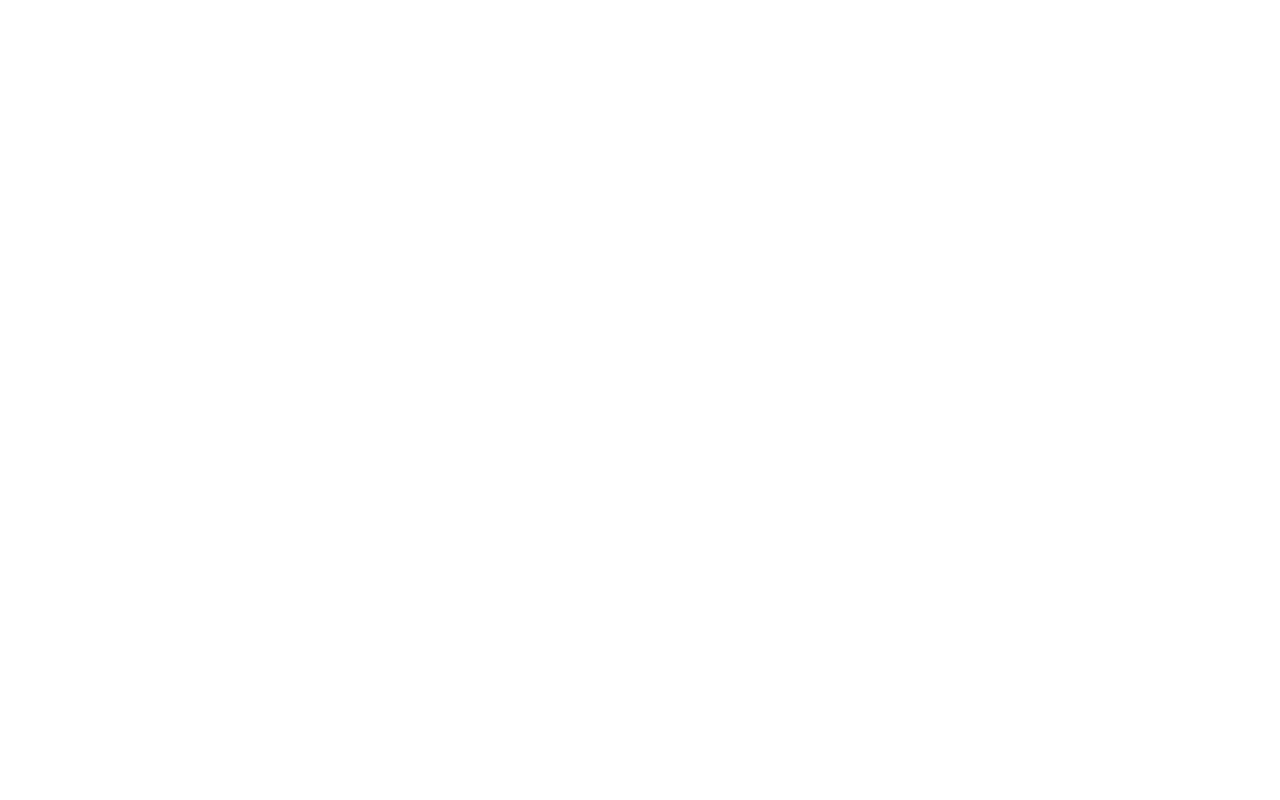
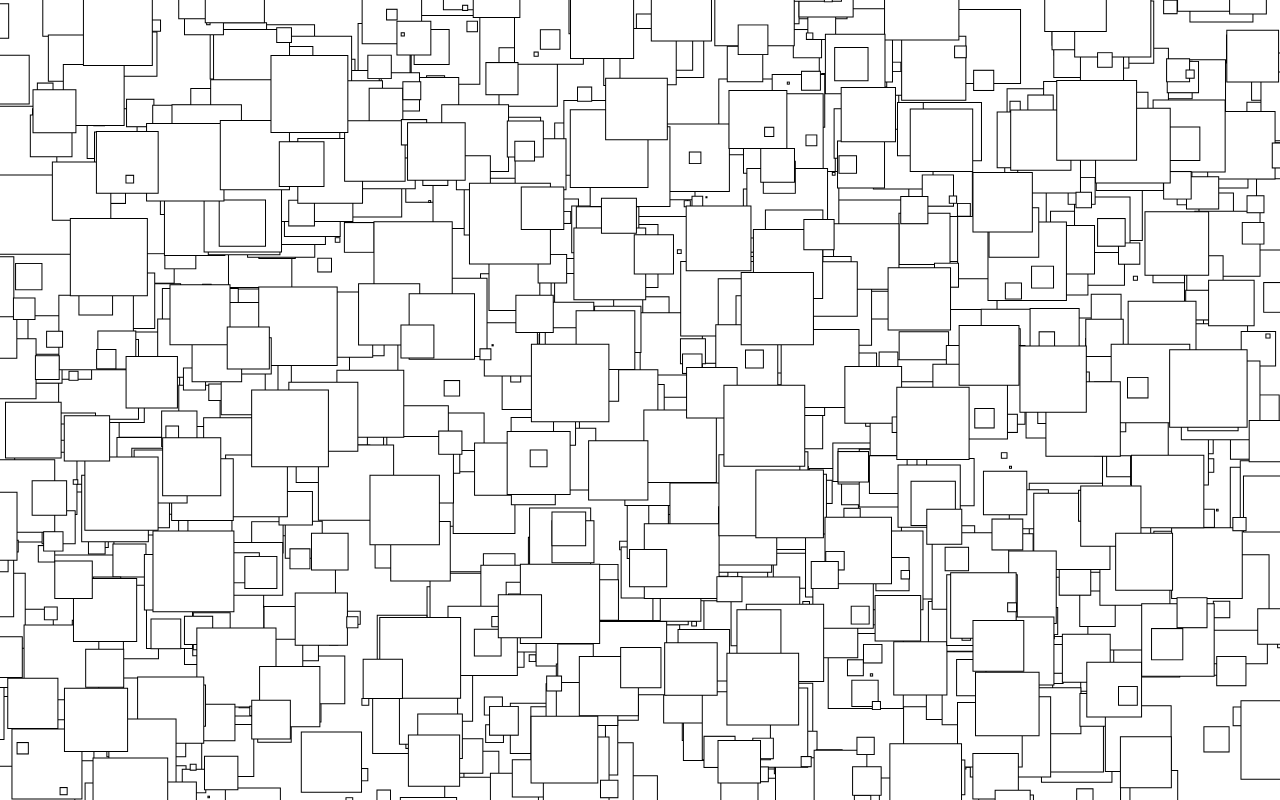
Before and after one commit to ByteDecoder/animated-particles.js, a website built with Parcel: page src/index.html in a window 1280 px wide. Built offline with nearby package versions, Linux system fonts and the light colour scheme.

Commit message:
Library tets completed

```diff
--- a/src/css/main.scss
+++ b/src/css/main.scss
@@ -0,0 +1,10 @@
+* {
+  margin: 0;
+  padding: 0;
+}
+
+section {
+  width: 100%;
+  height: 100vh;
+  overflow: hidden;
+}
--- a/src/index.html
+++ b/src/index.html
@@ -7,6 +7,7 @@
     <title>Animated Particles</title>
   </head>
   <body>
+    <section id="particles-js"></section>
     <script src="./js/app.js"></script>
   </body>
 </html>
--- a/src/js/app.js
+++ b/src/js/app.js
@@ -1,8 +1,10 @@
-import 'normalize.css'
+import 'normalize.css';
 import '../css/main.scss';
+import generateParticles from './generateParticles';
 
 const app = () => {
   console.log('We are here.');
-}
+  generateParticles();
+};
 
 app();
--- /dev/null
+++ b/src/js/generateParticles.js
@@ -0,0 +1,122 @@
+import 'particles.js';
+
+const generateParticles = () => {
+  particlesJS('particles-js', {
+    particles: {
+      number: {
+        value: 800,
+        density: {
+          enable: true,
+          value_area: 800
+        }
+      },
+      color: {
+        value: '#ffffff'
+      },
+      shape: {
+        type: 'edge',
+        stroke: {
+          width: 2,
+          color: '#000000'
+        },
+        polygon: {
+          nb_sides: 5
+        },
+        image: {
+          src: 'img/github.svg',
+          width: 100,
+          height: 100
+        }
+      },
+      opacity: {
+        value: 1,
+        random: false,
+        anim: {
+          enable: false,
+          speed: 1,
+          opacity_min: 0.1,
+          sync: false
+        }
+      },
+      size: {
+        value: 40,
+        random: true,
+        anim: {
+          enable: false,
+          speed: 40,
+          size_min: 0.1,
+          sync: false
+        }
+      },
+      line_linked: {
+        enable: false,
+        distance: 150,
+        color: '#ffffff',
+        opacity: 0.4,
+        width: 1
+      },
+      move: {
+        enable: true,
+        speed: 1,
+        direction: 'none',
+        random: false,
+        straight: false,
+        out_mode: 'out',
+        attract: {
+          enable: false,
+          rotateX: 600,
+          rotateY: 1200
+        }
+      }
+    },
+    interactivity: {
+      detect_on: 'canvas',
+      events: {
+        onhover: {
+          enable: false,
+          mode: 'repulse'
+        },
+        onclick: {
+          enable: false,
+          mode: 'push'
+        },
+        resize: true
+      },
+      modes: {
+        grab: {
+          distance: 400,
+          line_linked: {
+            opacity: 1
+          }
+        },
+        bubble: {
+          distance: 400,
+          size: 40,
+          duration: 2,
+          opacity: 8,
+          speed: 3
+        },
+        repulse: {
+          distance: 200
+        },
+        push: {
+          particles_nb: 4
+        },
+        remove: {
+          particles_nb: 2
+        }
+      }
+    },
+    retina_detect: true,
+    config_demo: {
+      hide_card: false,
+      background_color: '#b61924',
+      background_image: '',
+      background_position: '50% 50%',
+      background_repeat: 'no-repeat',
+      background_size: 'cover'
+    }
+  });
+};
+
+export default generateParticles;
```
Also changed, not shown: package.json (+5 -2 lines), 1 other file.
